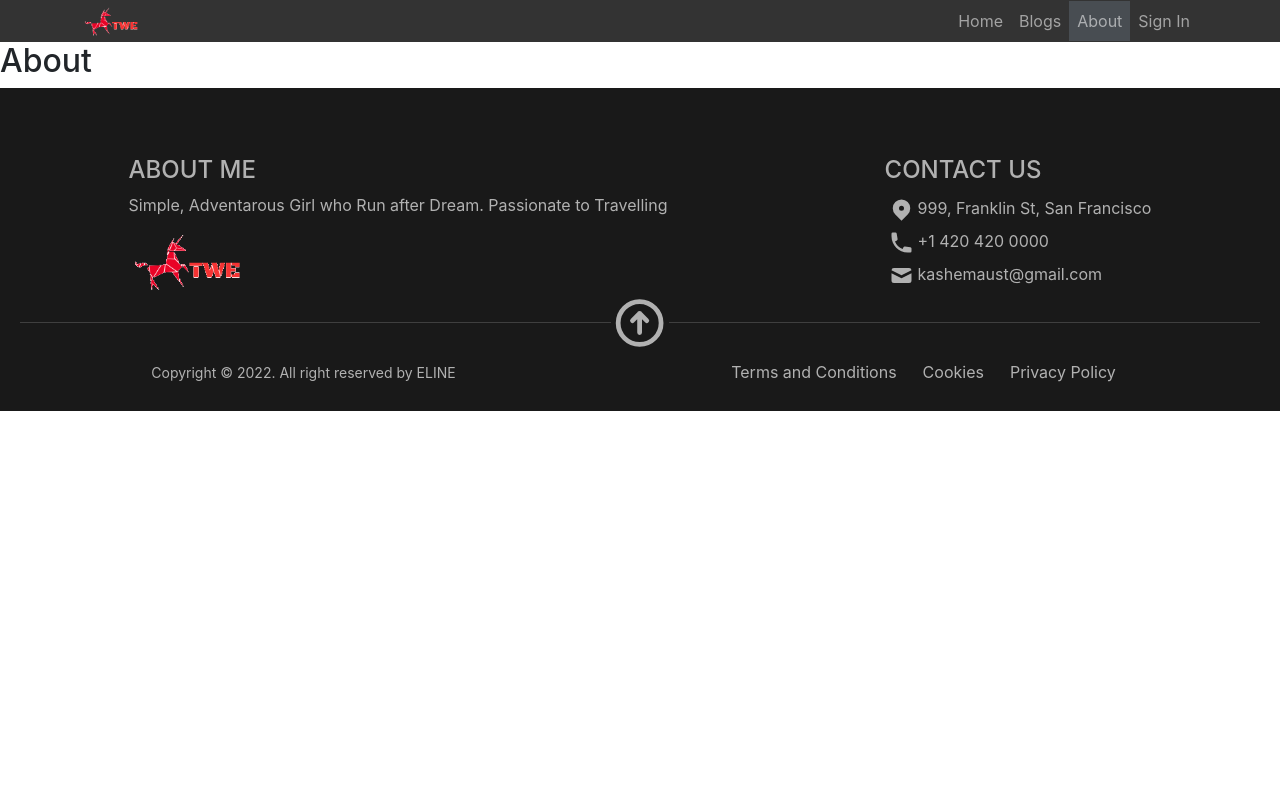
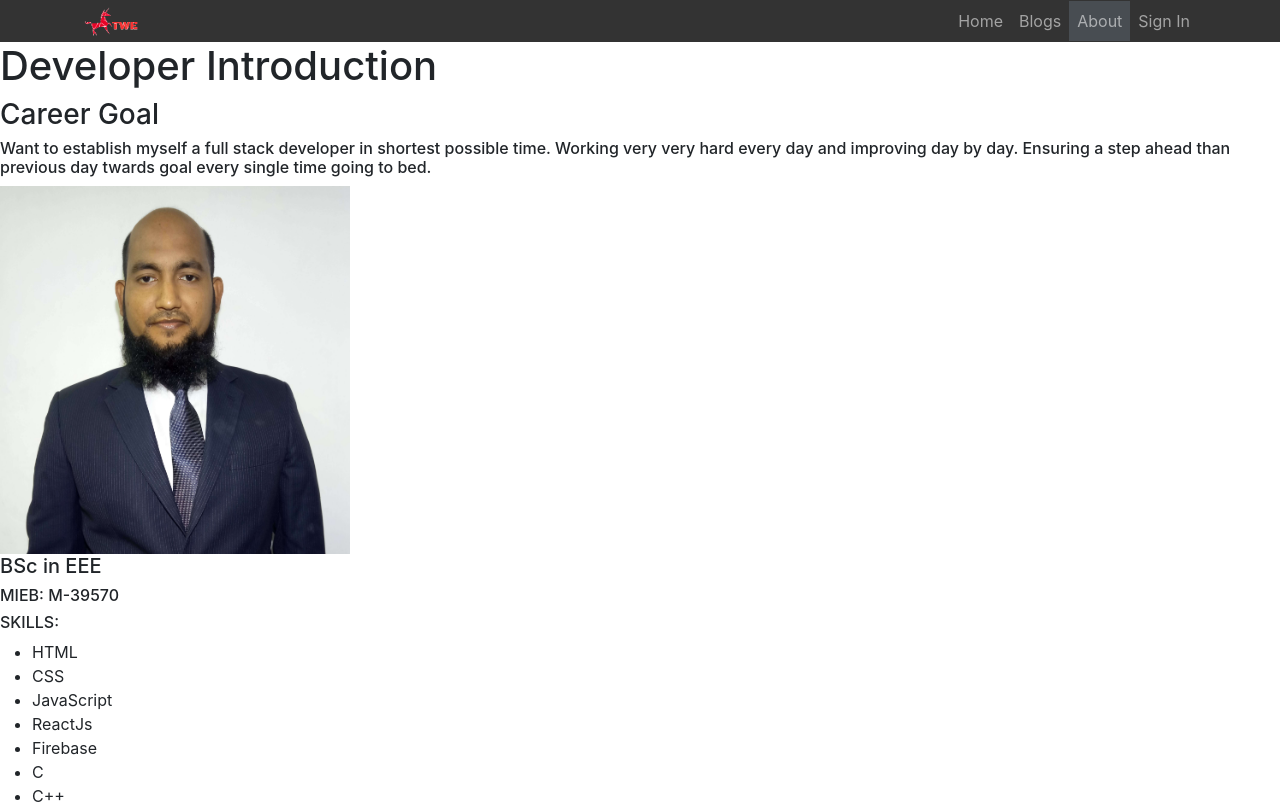
Before and after one commit to engrkashem/travel-guide-elina-client, a React (Create React App) app: page /about in a window 1280 px wide. Shown: the top 804 px of the page. Built offline with nearby package versions, Linux system fonts and the light colour scheme; no server answers.

Commit message:
about develper added without design

```diff
--- a/src/App.js
+++ b/src/App.js
@@ -13,7 +13,7 @@ import RequiredAuth from './Pages/Authentications/RequiredAuth/RequiredAuth';
 
 function App() {
   return (
-    <div >
+    <div>
       <NavBar></NavBar>
       <Routes>
         <Route path='/' element={<Home />}></Route>
--- a/src/Pages/About/About/About.js
+++ b/src/Pages/About/About/About.js
@@ -1,9 +1,35 @@
 import React from 'react';
+import profilePic from '../../../images/profile.jpg'
 
 const About = () => {
     return (
-        <div>
-            <h2>About</h2>
+        <div className=''>
+            <h1>Developer Introduction</h1>
+            <div>
+                <div>
+                    <h3>Career Goal</h3>
+                    <h6>Want to establish myself a full stack developer in shortest possible time. Working very very hard every day and improving day by day. Ensuring a step ahead than previous day twards goal every single time going to bed.</h6>
+
+                </div>
+                <div>
+                    <img width={'350px'} src={profilePic} alt="Developper Profile Pic" />
+                    <div>
+                        <h5>BSc in EEE</h5>
+                        <h6>MIEB: M-39570</h6>
+                        <h6>SKILLS: </h6>
+                        <ul>
+                            <li>HTML</li>
+                            <li>CSS</li>
+                            <li>JavaScript</li>
+                            <li>ReactJs</li>
+                            <li>Firebase</li>
+                            <li>C</li>
+                            <li>C++</li>
+                            <li>MySQL</li>
+                        </ul>
+                    </div>
+                </div>
+            </div>
         </div>
     );
 };
--- a/src/Pages/Blogs/Blog2/Blog2.js
+++ b/src/Pages/Blogs/Blog2/Blog2.js
@@ -5,9 +5,9 @@ const Blog2 = () => {
         <div>
             <h6>The reasons behind using Firebase are given below-</h6>
             <p><b>Built-in Analytics:</b> It helps in understanding how user using the app which is very helpful in future optimization. </p>
-            <p><b>Easy Development:</b> As the operations and internal functions are taken care of by the Firebase, So developpers can spend more time on developping high quality app that the users desire to experience </p>
+            <p><b>Easy Development:</b> As the operations and internal functions are taken care of by the Firebase, So developers can spend more time on developping high quality app that the users desire to experience </p>
             <p><b>Growth and Users Engagement:</b> A very essential aspects of app development is to grow and engage users over the course of time. Fire does exactly so.</p>
-            <p><b>Escalate Earnings:</b> with the feature AdMob developper can monetize an app while still considering the best possible experience for its users.</p>
+            <p><b>Escalate Earnings:</b> with the feature AdMob developer can monetize an app while still considering the best possible experience for its users.</p>
             <h6>The Options except Firebase to implement Authentication are-</h6>
             <ul>
                 <li>Back4App</li>
--- a/src/Pages/Home/Checkout/Checkout.js
+++ b/src/Pages/Home/Checkout/Checkout.js
@@ -2,7 +2,7 @@ import React from 'react';
 
 const Checkout = () => {
     return (
-        <div className='min-vh-100'>
+        <div className=''>
             <h2>Checkout</h2>
         </div>
     );
--- a/src/Pages/Home/Slider/Slider.js
+++ b/src/Pages/Home/Slider/Slider.js
@@ -19,7 +19,7 @@ const Slider = () => {
                         <Button variant='danger rounded-pill'>Explore Europe</Button>
                     </Carousel.Caption>
                 </Carousel.Item>
-                <Carousel.Item interval={500}>
+                <Carousel.Item interval={1000}>
                     <img
                         className="d-block w-100"
                         src={america}
@@ -30,7 +30,7 @@ const Slider = () => {
                         <Button variant='danger rounded-pill'>Explore America</Button>
                     </Carousel.Caption>
                 </Carousel.Item>
-                <Carousel.Item>
+                <Carousel.Item interval={1000}>
                     <img
                         className="d-block w-100"
                         src={asia}
```
Also changed, not shown: src/images/profile.jpg (added).
